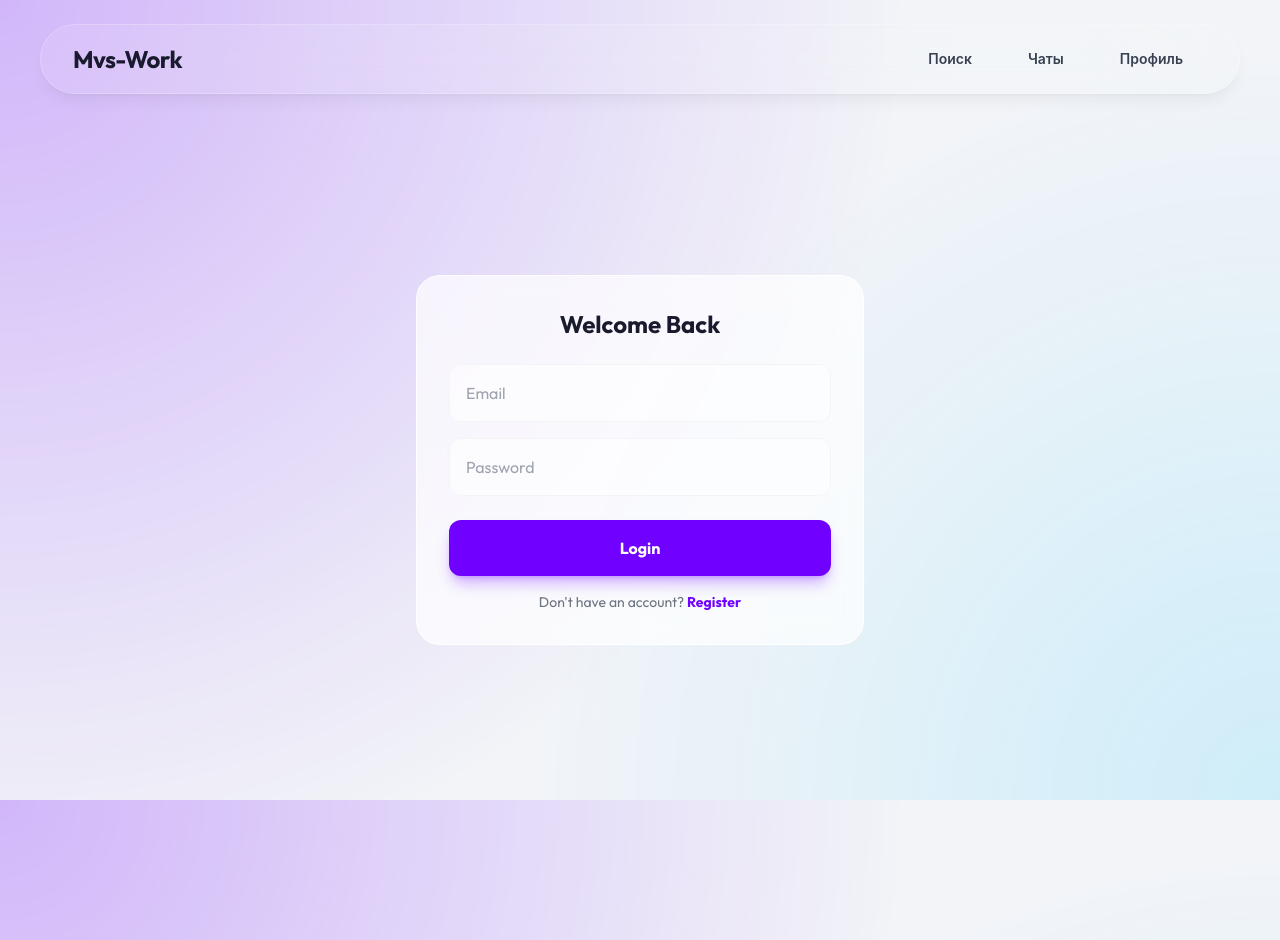
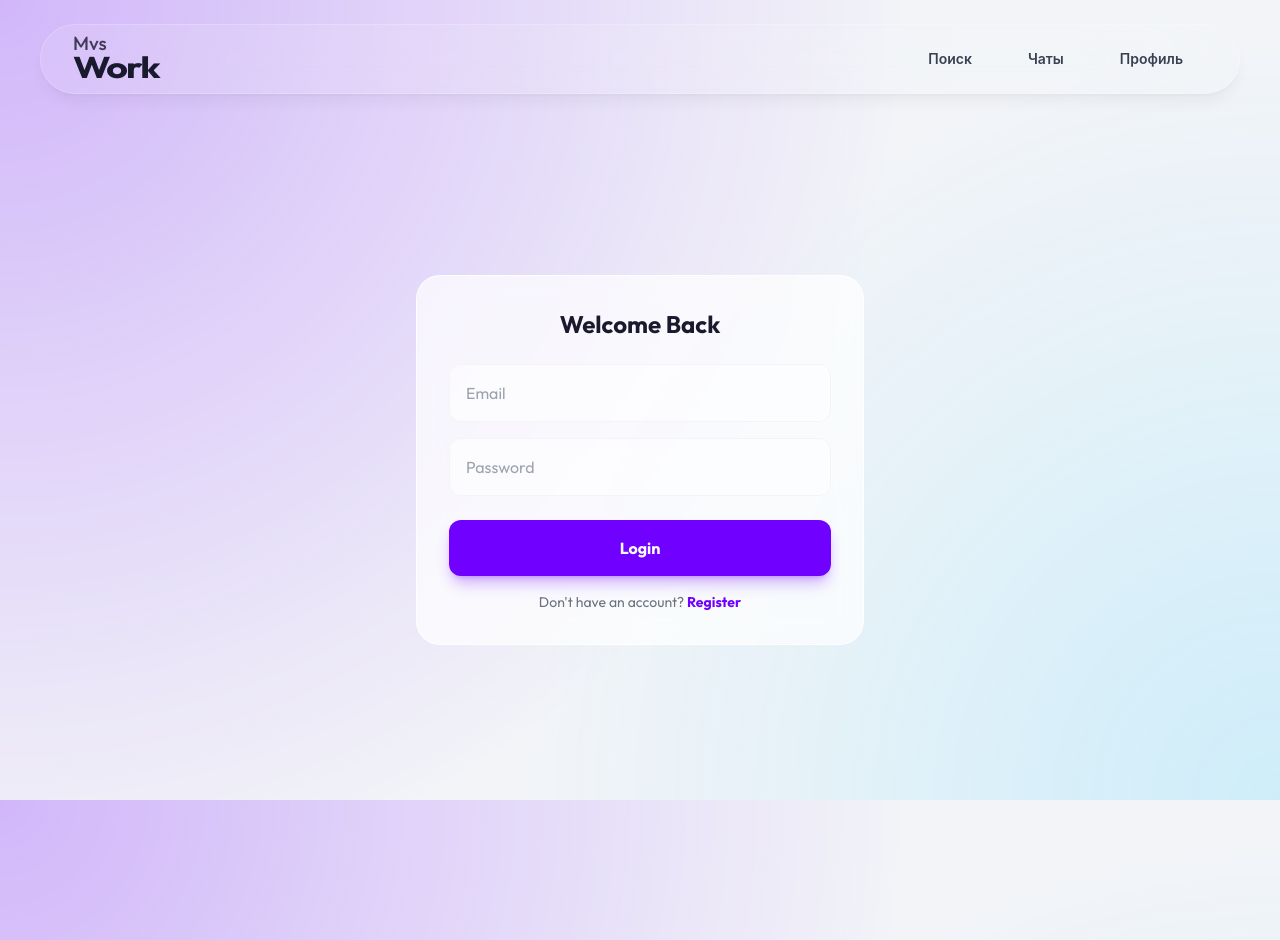
Before and after one commit to Vladimir-Melikhov/Mvs-Work, a Vue app in the folder frontend/: page /login in a window 1280 px wide. Built offline with nearby package versions, Linux system fonts and the light colour scheme.

Commit message:
init init

```diff
--- a/frontend/src/components/TopNav.vue
+++ b/frontend/src/components/TopNav.vue
@@ -3,8 +3,13 @@
 
     <nav class="w-full max-w-[1200px] h-[70px] bg-white/10 backdrop-blur-3xl border border-white/20 rounded-full flex items-center px-8 justify-between shadow-lg shadow-black/5 transition-all hover:bg-white/20">
 
-        <router-link to="/" class="text-2xl font-bold text-[#1a1a2e] hover:opacity-80 transition-opacity tracking-tight">
-          Mvs-Work
+      <router-link to="/" class="flex flex-col items-start leading-none group select-none">
+        <span class="text-[19px] font-medium text-[#1a1a2e] ml-[0px] mb-[-4px] opacity-80 group-hover:opacity-100 transition-opacity">
+          Mvs
+        </span>
+        <span class="text-3xl font-black text-[#1a1a2e] tracking-tighter transform scale-x-125 origin-left hover:opacity-80 transition-opacity">
+          Work
+        </span>
       </router-link>
 
       <div class="flex items-center gap-2">
--- a/frontend/src/views/ChatDetailView.vue
+++ b/frontend/src/views/ChatDetailView.vue
@@ -18,10 +18,6 @@
           <h2 class="text-lg font-bold text-[#1a1a2e] leading-tight tracking-tight">
               {{ partner ? partner.name : 'Загрузка...' }}
           </h2>
-          <p class="text-[11px] text-gray-500 font-medium opacity-80 flex items-center gap-1.5">
-             <span v-if="isConnected" class="w-1.5 h-1.5 rounded-full bg-green-500"></span>
-             {{ isConnected ? 'В сети' : 'Подключение...' }}
-          </p>
         </div>
       </div>
 
--- a/frontend/src/views/ChatsView.vue
+++ b/frontend/src/views/ChatsView.vue
@@ -33,7 +33,7 @@
                 </span>
               </div>
               <p class="text-gray-600 text-sm truncate group-hover:text-[#1a1a2e] transition-colors">
-                <span v-if="chat.last_message && String(chat.last_message.sender_id) === String(auth.user.id)" class="text-[#7000ff]">You: </span>
+                <span v-if="chat.last_message && String(chat.last_message.sender_id) === String(auth.user.id)" class="text-[#7000ff]">Вы: </span>
                 {{ chat.last_message ? chat.last_message.text : 'No messages yet' }}
               </p>
             </div>
@@ -67,7 +67,7 @@
   const auth = useAuthStore()
   const chats = ref([])
   const loading = ref(false)
-  const usersMap = ref({}) // Кэш пользователей { id: {name, avatar} }
+  const usersMap = ref({})
 
   const fetchChats = async () => {
     loading.value = true
--- a/frontend/src/views/SearchView.vue
+++ b/frontend/src/views/SearchView.vue
@@ -2,7 +2,7 @@
     <div class="min-h-screen pt-4 pb-20">
 
       <div class="text-center mb-12">
-        <h1 class="text-4xl font-bold text-[#1a1a2e] mb-6 tracking-tight">Поиск идеального исполнителя</h1>
+        <h1 class="text-4xl font-bold text-[#1a1a2e] mb-6 tracking-tight">Поиск идеального исполнителя + AI</h1>
 
         <div class="max-w-2xl mx-auto px-4 relative">
           <div class="glass p-2 rounded-full flex items-center shadow-xl transition-all focus-within:bg-white/20 focus-within:border-white/40 focus-within:shadow-2xl">
```
Also changed, not shown: 1 other file (tests, documents, lock files or other folders). Lines whose indentation alone changed are shown as unchanged.
